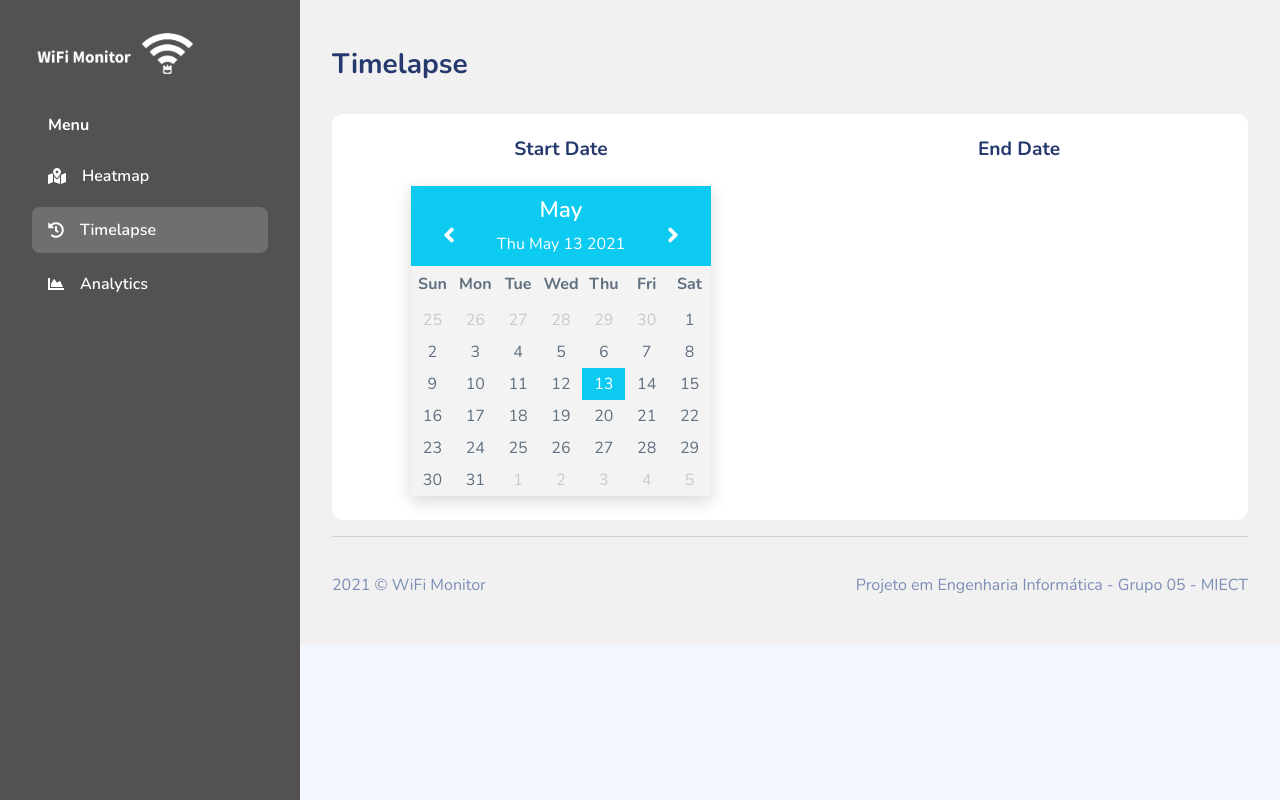
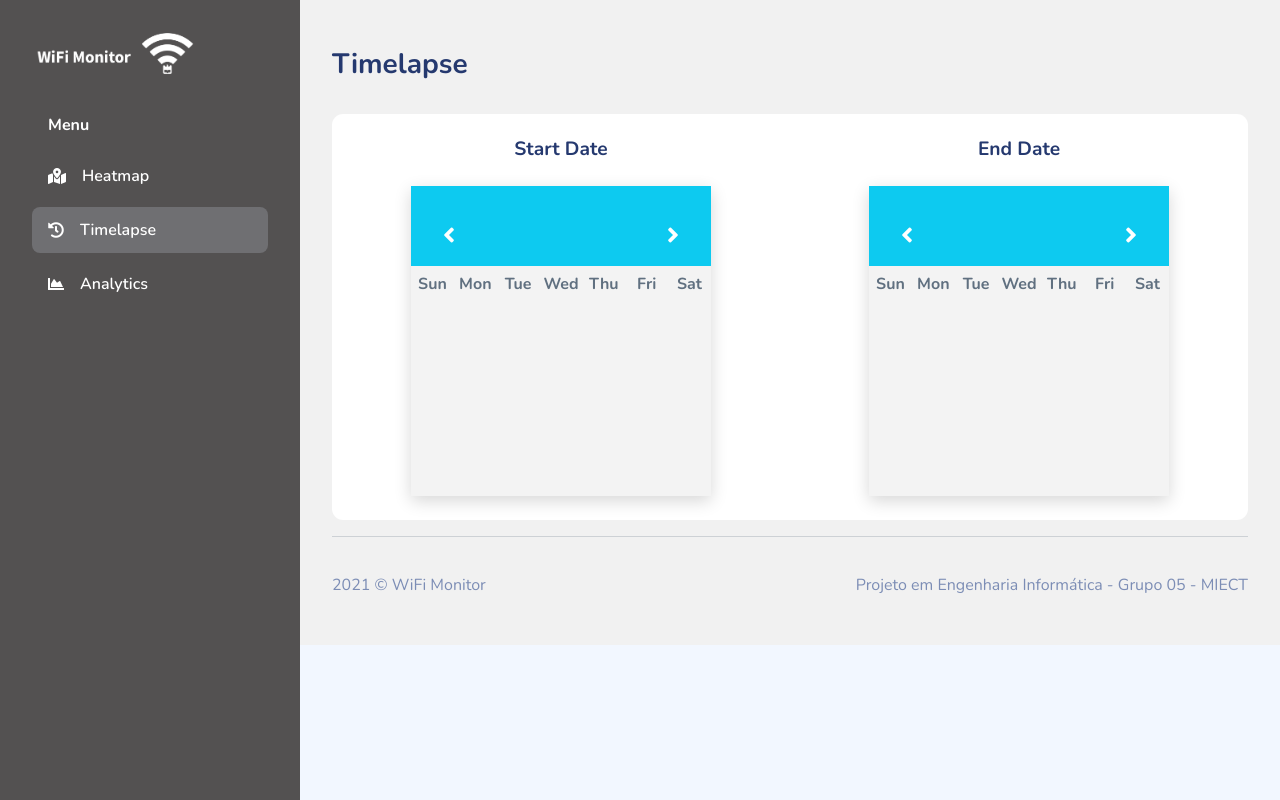
Before and after one commit to WIFIMonitor/Project, a Django app: template project/WifiMonitor/templates/timelapse.html in a window 1280 px wide. Run offline with Django 3.2, Linux system fonts and the light colour scheme; the template is opened without the code that fills it, so the values that code supplies are empty; some libraries are stand-ins or nearby versions.

Commit message:
Push me and then just touch me

```diff
--- a/project/WifiMonitor/static/js/calendar.js
+++ b/project/WifiMonitor/static/js/calendar.js
@@ -1,4 +1,4 @@
-const date = new Date();
+const date_b = new Date();
 
 const renderCalendar = () => {
     date.setDate(1);
--- /dev/null
+++ b/project/WifiMonitor/static/js/calendar_b.js
@@ -0,0 +1,47 @@
+const date_b = new Date();
+
+const renderCalendar_b = () => {
+    date_b.setDate(1);
+
+    const monthDays = document.querySelector('.days-b');
+    const lastDay = new Date(date_b.getFullYear(), date_b.getMonth()+1, 0).getDate();
+    const prevLastDay = new Date(date_b.getFullYear(), date_b.getMonth(), 0).getDate();
+    const firstDayIndex = date_b.getDay();
+    const lastDayIndex = new Date(date_b.getFullYear(), date_b.getMonth()+1, 0).getDay();
+    const nextDays = 7 - lastDayIndex - 1;
+    const months = ["January", "February", "March", "April", "May", "June", "July", "August", "September",
+                   "October", "November", "December"];
+
+    document.querySelector('.date-b h5').innerHTML = months[date_b.getMonth()];
+    document.querySelector('.date-b p').innerHTML = new Date().toDateString();
+
+    let days = "";
+    for(let x = firstDayIndex; x > 0; x--){
+        days += `<div class="prev-date">${prevLastDay - x + 1}</div>`
+    }
+
+    for (let i = 1; i <= lastDay; i++){
+        if(i === new Date().getDate() && date_b.getMonth() === new Date().getMonth()){
+            days += `<div class="today">${i}</div>`;
+        } else {
+            days += `<div>${i}</div>`;
+        }
+    }
+
+    for(let j = 1; j <= nextDays; j++){
+        days += `<div class="next-date">${j}</div>`;
+        monthDays.innerHTML = days;
+    }
+}
+
+document.querySelector('.prev-b').addEventListener('click', () => {
+    date_b.setMonth(date_b.getMonth() - 1);
+    renderCalendar_b();
+});
+
+document.querySelector('.next-b').addEventListener('click', () => {
+    date_b.setMonth(date_b.getMonth() + 1);
+    renderCalendar_b();
+});
+
+renderCalendar_b();
--- a/project/WifiMonitor/templates/timelapse.html
+++ b/project/WifiMonitor/templates/timelapse.html
@@ -103,6 +103,29 @@
                                 <div class="card">
                                     <div class="card-body">
                                         <h3 class="card-title" align="center">End Date</h3>
+                                        <div class="container" align="center">
+                                            <div class="calendar">
+                                                <div class="month">
+                                                    <i class="fas fa-angle-left prev-b"></i>
+                                                    <div class="date-b">
+                                                        <h5 style="color: white"></h5>
+                                                        <p></p>
+                                                    </div>
+                                                    <i class="fas fa-angle-right next-b"></i>
+                                                </div>
+                                                <div class="weekdays">
+                                                    <div><b>Sun</b></div>
+                                                    <div><b>Mon</b></div>
+                                                    <div><b>Tue</b></div>
+                                                    <div><b>Wed</b></div>
+                                                    <div><b>Thu</b></div>
+                                                    <div><b>Fri</b></div>
+                                                    <div><b>Sat</b></div>
+                                                </div>
+                                                <div class="days-b">
+                                                </div>
+                                            </div>
+                                        </div>
                                     </div>
                                 </div>
                             </div>
@@ -129,6 +152,7 @@
     </div>
 
     <script src="/static/js/calendar.js"></script>
+    <script src="/static/js/calendar_b.js"></script>
     <script src="/static/vendors/perfect-scrollbar/perfect-scrollbar.min.js"></script>
     <script src="/static/js/bootstrap.bundle.min.js"></script>
     <script src="/static/js/main.js"></script>
```
Also changed, not shown: project/WifiMonitor/views.py (+0 -8 lines).
